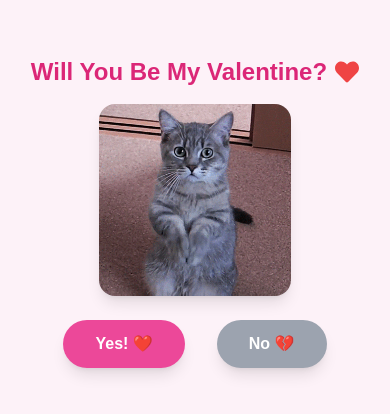
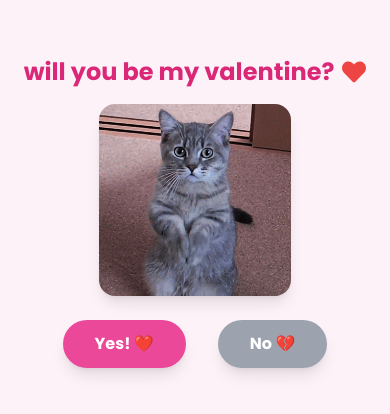
Before and after one commit to xdvqz/valentine-with-me, a React (Vite) app: page / in a window 390 px wide. Shown: the part 210-624 px from the top of the page. Built offline with nearby package versions, Linux system fonts and the light colour scheme.

Commit message:
feat: update to 2026, improve responsiveness, and lowercase everything with poppins font

```diff
--- a/index.html
+++ b/index.html
@@ -4,6 +4,9 @@
     <meta charset="UTF-8" />
     <link rel="icon" type="image/svg+xml" href="/public/flower.png" />
     <meta name="viewport" content="width=device-width, initial-scale=1.0" />
+    <link rel="preconnect" href="https://fonts.googleapis.com">
+    <link rel="preconnect" href="https://fonts.gstatic.com" crossorigin>
+    <link href="https://fonts.googleapis.com/css2?family=Poppins:ital,wght@0,100;0,200;0,300;0,400;0,500;0,600;0,700;0,800;0,900;1,100;1,200;1,300;1,400;1,500;1,600;1,700;1,800;1,900&display=swap" rel="stylesheet">
     <title>Valentine with me</title>
   </head>
   <body>
--- a/src/components/DateLocationPicker.jsx
+++ b/src/components/DateLocationPicker.jsx
@@ -10,7 +10,7 @@
 import aquariumImage from "../assets/aquarium.jpg";
 import museumImage from "../assets/museum.jpg";
 import coffeImage from "../assets/coffe.jpg";
-import bowlingImage from "../assets/Bowling.jpg";
+import bowlingImage from "../assets/bowling.jpg";
 import arcadeImage from "../assets/arcade.jpg";
 const locations = [
   {
--- a/src/index.css
+++ b/src/index.css
@@ -9,4 +9,5 @@
   padding: 0;
   box-sizing: border-box;
   font-family: "Poppins", sans-serif;
+  text-transform: lowercase;
 }
--- a/src/main.jsx
+++ b/src/main.jsx
@@ -1,7 +1,7 @@
 import { StrictMode } from "react";
 import { createRoot } from "react-dom/client";
 import "./index.css";
-import App from "./App.jsx";
+import App from "./app.jsx";
 
 createRoot(document.getElementById("root")).render(
   <StrictMode>
```
Also changed, not shown: src/App.jsx (+7 -7 lines), src/assets/nasigoreng_recipe.jfif (renamed from src/assets/Authentic Nasi Goreng Recipe (Indonesian Fried Rice with Leftover Rice) - Afd.jfif).
